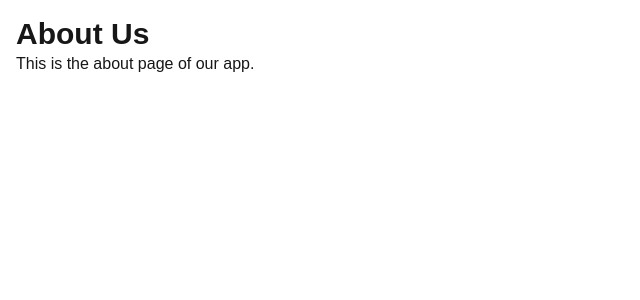
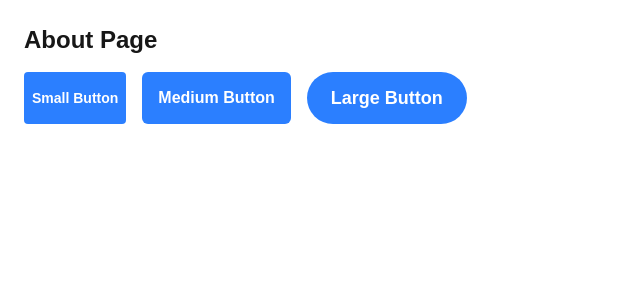
Before and after one commit to Realgke/alx-project-0x02-setup, a Next.js app in the folder alx-project-0x02/: page /about in a window 1280 px wide. Shown: the top 300 px of the page, without its empty margins (0-640 px from the left). Built offline with nearby package versions, Linux system fonts and the light colour scheme.

Commit message:
button component

```diff
--- /dev/null
+++ b/alx-project-0x02/components/common/Button.tsx
@@ -0,0 +1,32 @@
+import React from "react";
+import { type ButtonProps } from "@/interfaces";
+
+const sizeClasses = {
+  small: "px-2 py-1 text-sm",
+  medium: "px-4 py-2 text-base",
+  large: "px-6 py-3 text-lg",
+};
+
+const shapeClasses = {
+  "rounded-sm": "rounded-sm",
+  "rounded-md": "rounded-md",
+  "rounded-full": "rounded-full",
+};
+
+const Button: React.FC<ButtonProps> = ({
+  title,
+  size = "medium",
+  shape = "rounded-md",
+  onClick,
+}) => {
+  return (
+    <button
+      className={`bg-blue-500 text-white font-semibold ${sizeClasses[size]} ${shapeClasses[shape]} hover:bg-blue-600`}
+      onClick={onClick}
+    >
+      {title}
+    </button>
+  );
+};
+
+export default Button;
--- a/alx-project-0x02/interfaces/index.ts
+++ b/alx-project-0x02/interfaces/index.ts
@@ -13,3 +13,9 @@
   onClose: () => void;
   onPost: (title: string, content: string) => void;
 }
+export interface ButtonProps {
+  title: string;
+  size?: "small" | "medium" | "large";
+  shape?: "rounded-sm" | "rounded-md" | "rounded-full";
+  onClick?: () => void;
+}
--- a/alx-project-0x02/pages/about.tsx
+++ b/alx-project-0x02/pages/about.tsx
@@ -1,11 +1,16 @@
-// pages/about.tsx
 import React from "react";
+import Button from "@/components/common/Button";
 
 const AboutPage: React.FC = () => {
   return (
-    <div className="p-4">
-      <h1 className="text-3xl font-bold">About Us</h1>
-      <p>This is the about page of our app.</p>
+    <div className="p-6">
+      <h1 className="text-2xl font-bold mb-4">About Page</h1>
+
+      <div className="flex gap-4">
+        <Button title="Small Button" size="small" shape="rounded-sm" />
+        <Button title="Medium Button" size="medium" shape="rounded-md" />
+        <Button title="Large Button" size="large" shape="rounded-full" />
+      </div>
     </div>
   );
 };
```
